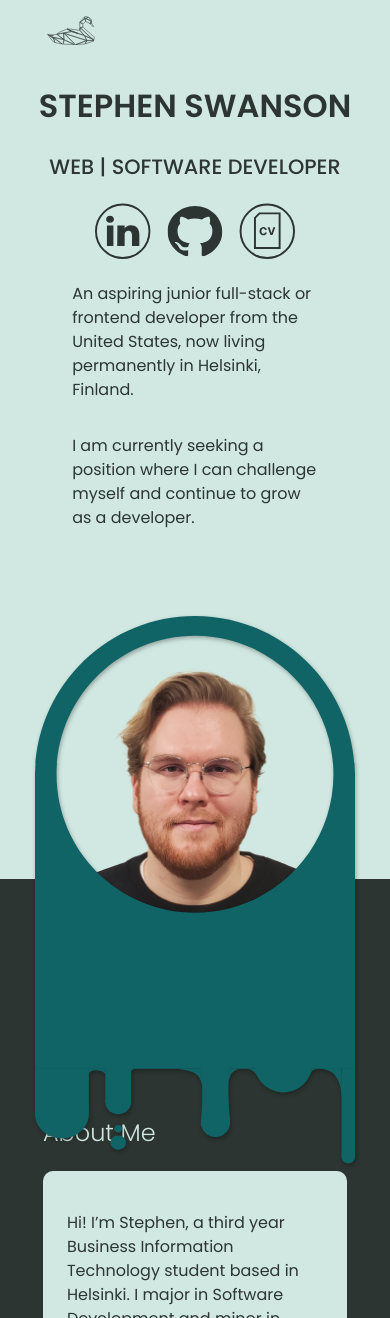
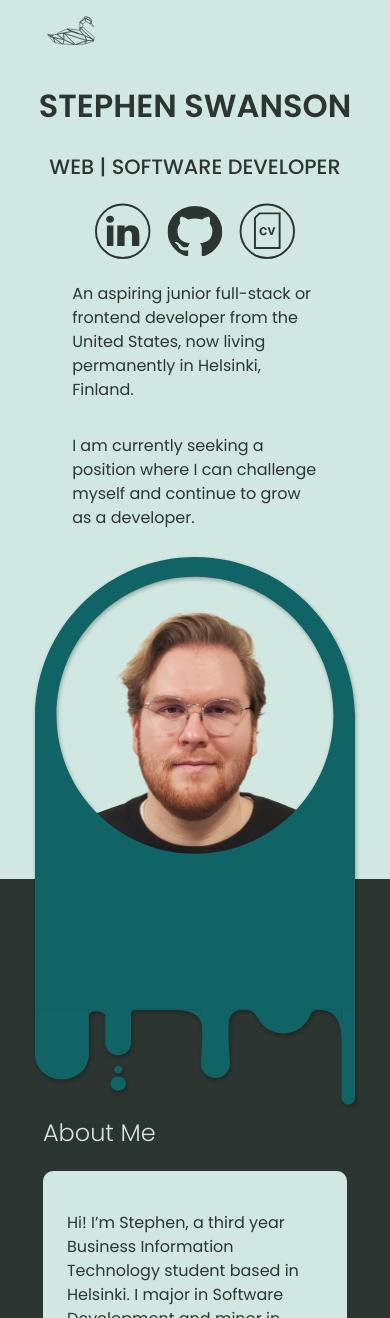
Before and after one commit to YB-BigSwan/swanson-portfolio, a React (Vite) app: page / in a window 390 px wide. Shown: the top 1318 px of the page. Built offline with nearby package versions, Linux system fonts and the light colour scheme; no server answers.

Commit message:
fixed issue where an element would fly off the page when zooming in the browser

```diff
--- a/src/styles/hero-section.css
+++ b/src/styles/hero-section.css
@@ -13,6 +13,7 @@
   flex-direction: row;
   justify-content: flex-start;
   align-items: center;
+  position: relative;
 }
 
 .hero-text {
@@ -59,8 +60,8 @@ h1 {
   display: flex;
   width: fit-content;
   position: absolute;
-  top: 11%;
-  right: 15%;
+  top: 5.55%;
+  right: 11.1%;
 }
 
 .pfp {
@@ -92,7 +93,7 @@ h1 {
   .hero-image {
     width: 30%;
     min-width: 25rem;
-    top: 16%;
+    top: 14%;
     right: 11%;
   }
 
@@ -122,7 +123,7 @@ h1 {
 
   .hero-image {
     top: 18%;
-    right: 10.8%;
+    right: 6%;
     width: 30%;
     min-width: 20rem;
   }
@@ -159,7 +160,7 @@ h1 {
   }
 
   .hero-image {
-    top: 35rem;
+    top: 30rem;
     width: 40%;
     min-width: 20rem;
     left: 50%;
@@ -189,7 +190,7 @@ h1 {
   }
 
   .hero-image {
-    top: 38.5rem;
+    top: 31rem;
     width: 40%;
     min-width: 20rem;
     left: 50%;
@@ -203,7 +204,7 @@ h1 {
 
 @media screen and (max-width: 376px) {
   .hero-image {
-    top: 37rem;
+    top: 32.5rem;
     width: 40%;
     min-width: 20rem;
     left: 50%;
```
